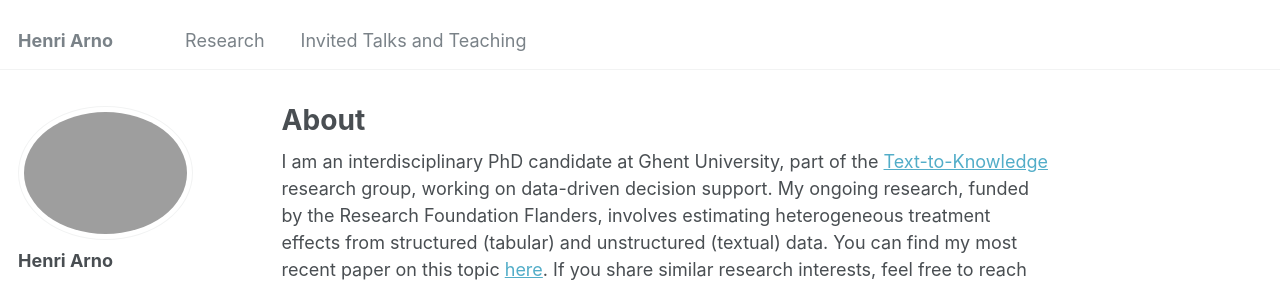
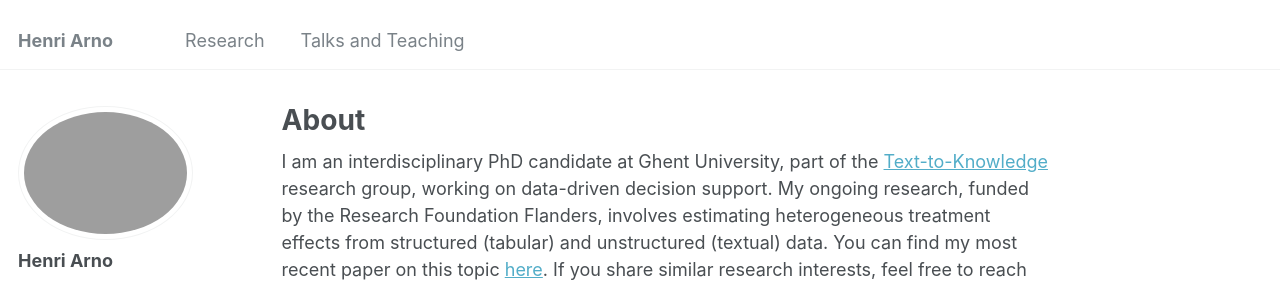
Before and after one commit to HenriArno/HenriArno.github.io, a Jekyll site: the page built from _pages/about.md, in a window 1280 px wide. Shown: the top 282 px of the page. Built offline with Jekyll 4.4.1, drawn with Linux system fonts in a browser that asks for light colours; some web fonts are replaced.

Commit message:
Update navigation.yml

```diff
--- a/_data/navigation.yml
+++ b/_data/navigation.yml
@@ -8,5 +8,5 @@ main:
   - title: "Research"
     url: /research/
 
-  - title: "Invited Talks and Teaching"
+  - title: "Talks and Teaching"
     url: /teachingandtalks/
```
